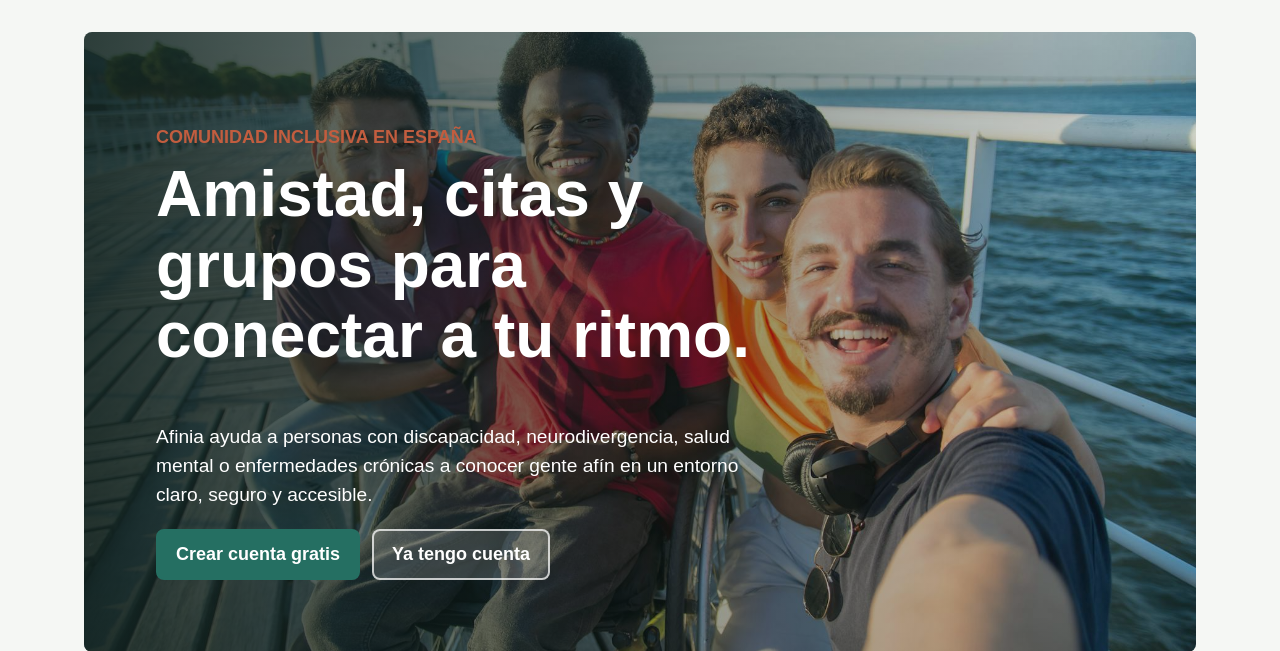
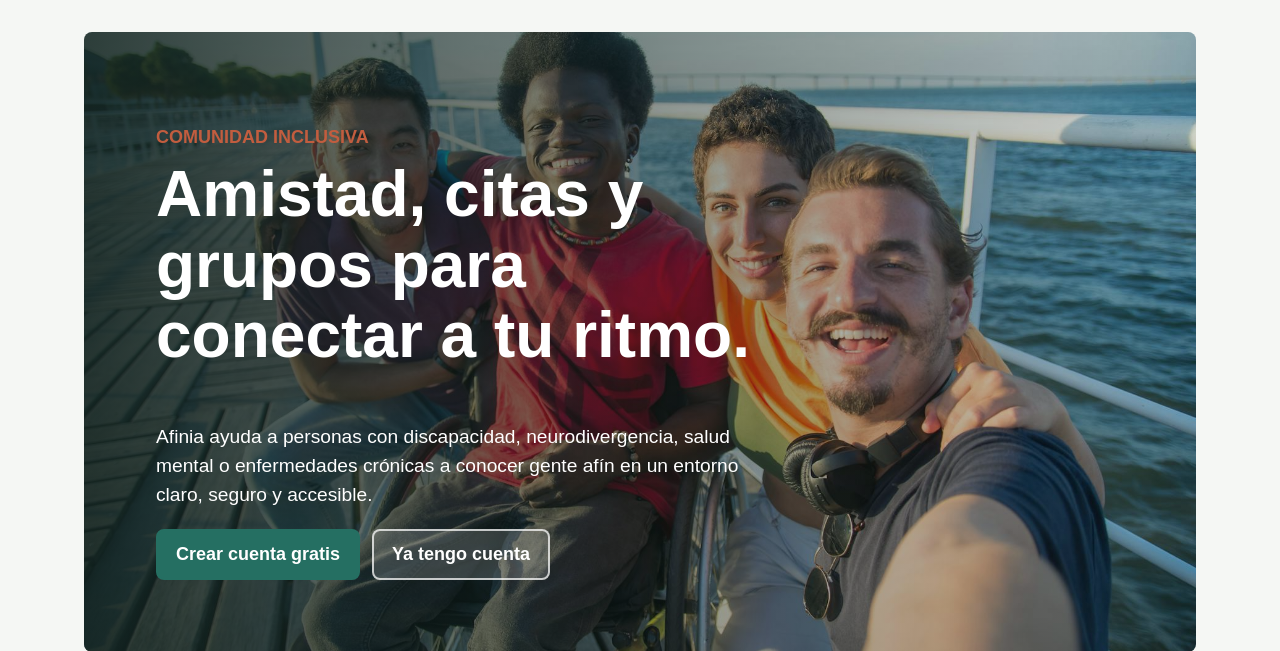
Before and after one commit to cristiandg79/Afinia, a Django app: page / in a window 1280 px wide. Shown: the part 78-729 px from the top of the page. Run offline with Django 4.2, Linux system fonts and the light colour scheme.

Commit message:
Actualizar texto principal de comunidad inclusiva

```diff
--- a/templates/accounts/home.html
+++ b/templates/accounts/home.html
@@ -6,7 +6,7 @@
     <img src="{% static 'img/landing-community.jpg' %}" alt="Grupo diverso de personas compartiendo un momento social">
     <div class="landing-hero__overlay"></div>
     <div class="landing-hero__content">
-        <p class="eyebrow">Comunidad inclusiva en España</p>
+        <p class="eyebrow">Comunidad inclusiva</p>
         <h1>Amistad, citas y grupos para conectar a tu ritmo.</h1>
         <p>Afinia ayuda a personas con discapacidad, neurodivergencia, salud mental o enfermedades crónicas a conocer gente afín en un entorno claro, seguro y accesible.</p>
         <div class="actions">
```
